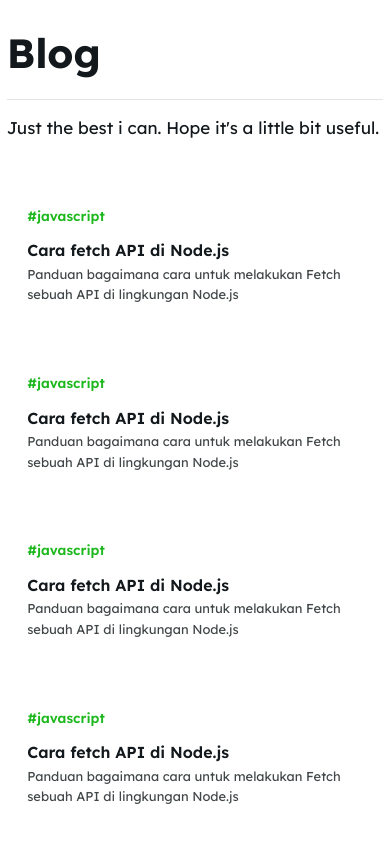
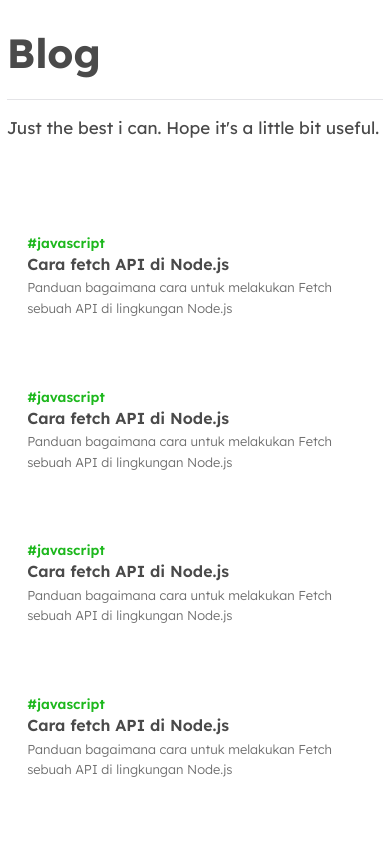
Before and after one commit to tarsisius/nextjs-static-blog, a Next.js app: page /halaman/2 in a window 390 px wide. Shown: the top 844 px of the page. Built offline with nearby package versions, Linux system fonts and the light colour scheme.

Commit message:
Minor Update

```diff
--- a/styles/globals.css
+++ b/styles/globals.css
@@ -1,7 +1,7 @@
-@import url("https://fonts.googleapis.com/css2?family=Lexend:wght@400;600;700&family=Inconsolata&display=swap");
+@import url("https://fonts.googleapis.com/css2?family=Lexend:wght@300;400;600;700&family=Inconsolata&display=swap");
 
 :root {
-  --text: #12181b;
+  --text: #4a4a4a;
   --primary: rgb(29, 184, 29);
   --background: #ffff;
   --button-background: rgba(0, 0, 0, 0.04);
@@ -65,6 +65,18 @@
   touch-action: manipulation;
   cursor: pointer;
 }
+h1 {
+  font-size: 2em;
+}
+h2 {
+  font-size: 1.5em;
+}
+h3 {
+  font-size: 1.17em;
+}
+h4 {
+  font-size: 1em;
+}
 
 .identation {
   width: 100%;
@@ -116,8 +128,8 @@
   grid-template-columns: repeat(auto-fill, minmax(14em, 1fr));
   align-items: start;
   justify-items: center;
-  grid-gap: 4em 3em;
-  margin: 1em 0;
+  grid-gap: 4em;
+  padding: 2em 0;
 }
 
 /*
@@ -140,8 +152,11 @@
 .box:hover {
   transform: translateY(-2px);
 }
+.box:hover > .box__image  {
+  box-shadow: 0px -8px 30px -8px rgb(163, 230, 53,0.69);
+}
 .box .category__component {
-  margin-top: 1em;
+  margin: 1em 0 0 0;
 }
 .box__image {
   position: relative;
@@ -157,6 +172,7 @@
   background-image: linear-gradient(90deg, rgb(163, 230, 53), rgb(34, 197, 94));
   border-radius: 0.25em;
 }
+
 .box__image .real a div {
   border-radius: 0.25em;
   overflow: hidden;
@@ -193,7 +209,7 @@
 .box__content .excerpt {
   font-size: 0.95em;
   opacity: 0.8;
-  font-weight: 200;
+  font-weight: 300;
   line-height: 1.6;
   -webkit-line-clamp: 2;
   -webkit-box-orient: vertical;
@@ -318,7 +334,7 @@
 }
 .detail__article .inner {
   color: var(--text);
-  font-weight: 400;
+  font-weight: 300;
   line-height: 2;
   text-align: justify;
   overflow: hidden;
@@ -356,7 +372,8 @@
     padding: 1em;
   }
   .post-list {
-    margin: 1em;
+    padding-top: 2em;
+    margin: 0 1em;
   }
   .box {
     grid-template-columns: 1fr;
```
